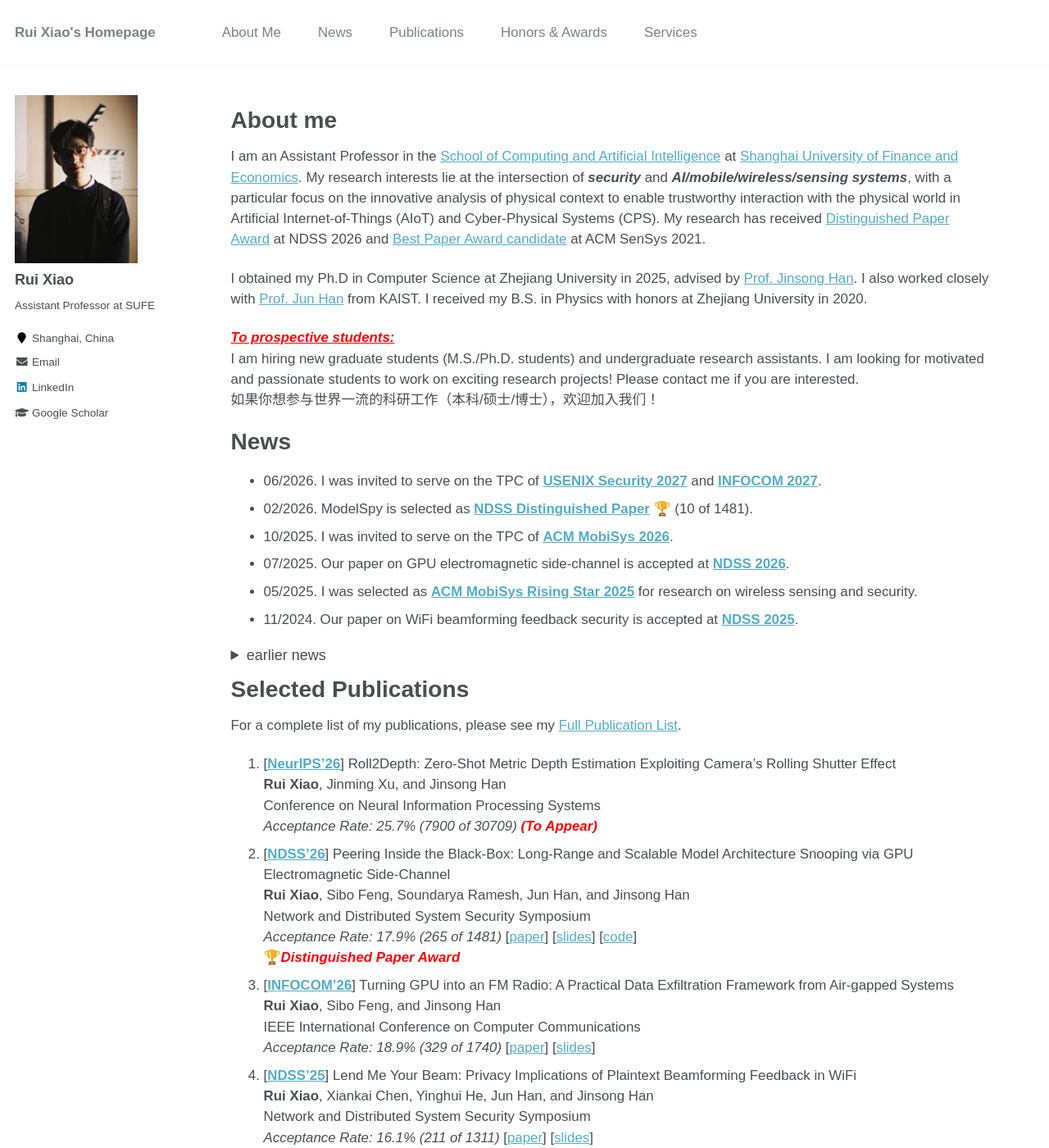
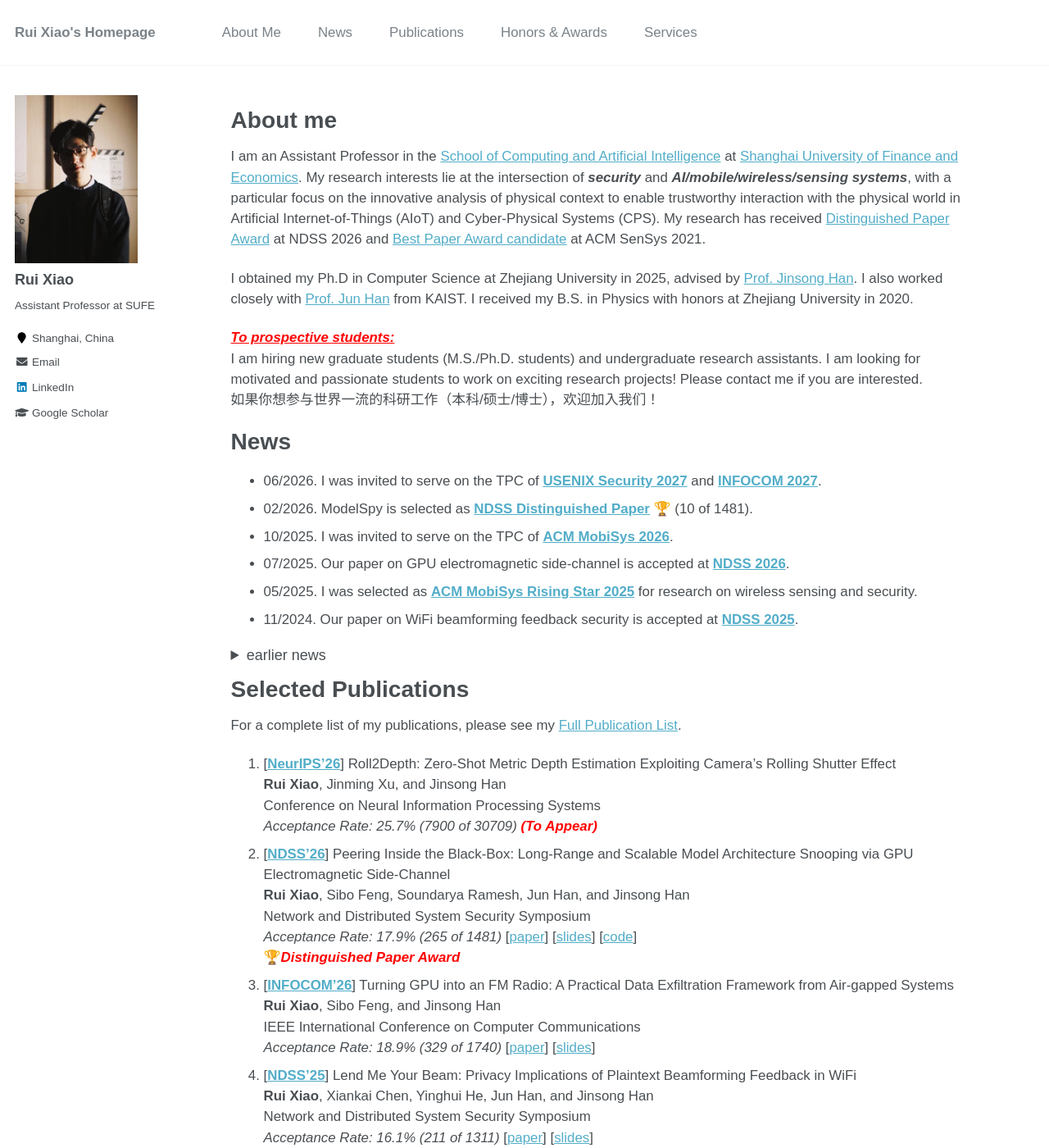
Before and after one commit to ruixiao24/ruixiao24.github.io, a Jekyll site: the page built from _pages/about.md, in a window 1280 px wide and 1400 px high. Shown: the whole window at 82% size. Built offline with Jekyll 4.4.1, drawn with Linux system fonts in a browser that asks for light colours.

Commit message:
Change suffix span from 0.5 to 0.75 for large screens

```diff
--- a/_sass/_page.scss
+++ b/_sass/_page.scss
@@ -20,7 +20,7 @@
   @include breakpoint($large) {
     @include span(10 of 12 last);
     @include prefix(0.5 of 12);
-    @include suffix(0.5 of 12);
+    @include suffix(0.75 of 12);
   }
 
   .page__inner-wrap {
```
